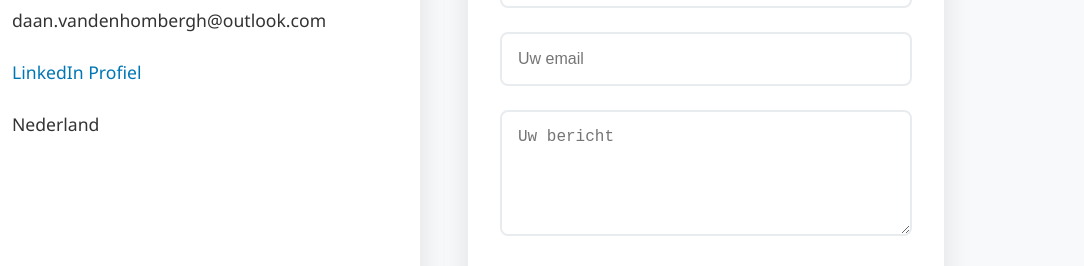
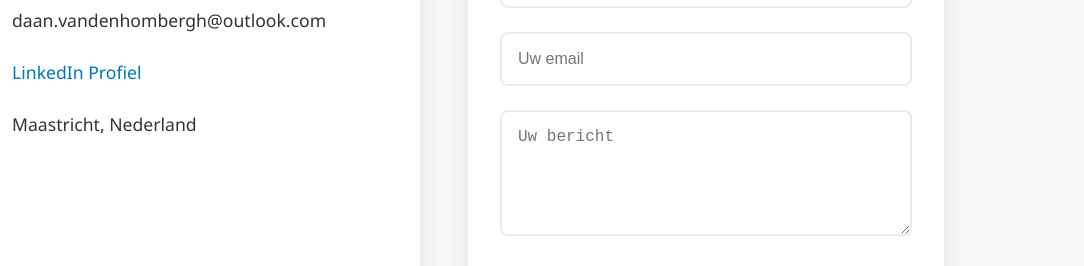
Before and after one commit to XswaggeltimeX/portfoli, a website: page portfolio-website/src/index.html in a window 1280 px wide. Shown: the part 5779-6045 px from the top of the page, 196-1280 px from the left. Drawn offline with Linux system fonts and the light colour scheme.

Commit message:
Update index.html

```diff
--- a/portfolio-website/src/index.html
+++ b/portfolio-website/src/index.html
@@ -249,7 +249,7 @@
                         </div>
                         <div class="contact-item">
                             <i class="fas fa-map-marker-alt"></i>
-                            <span>Nederland</span>
+                            <span>Maastricht, Nederland</span>
                         </div>
                     </div>
                     <div class="contact-form">
```
